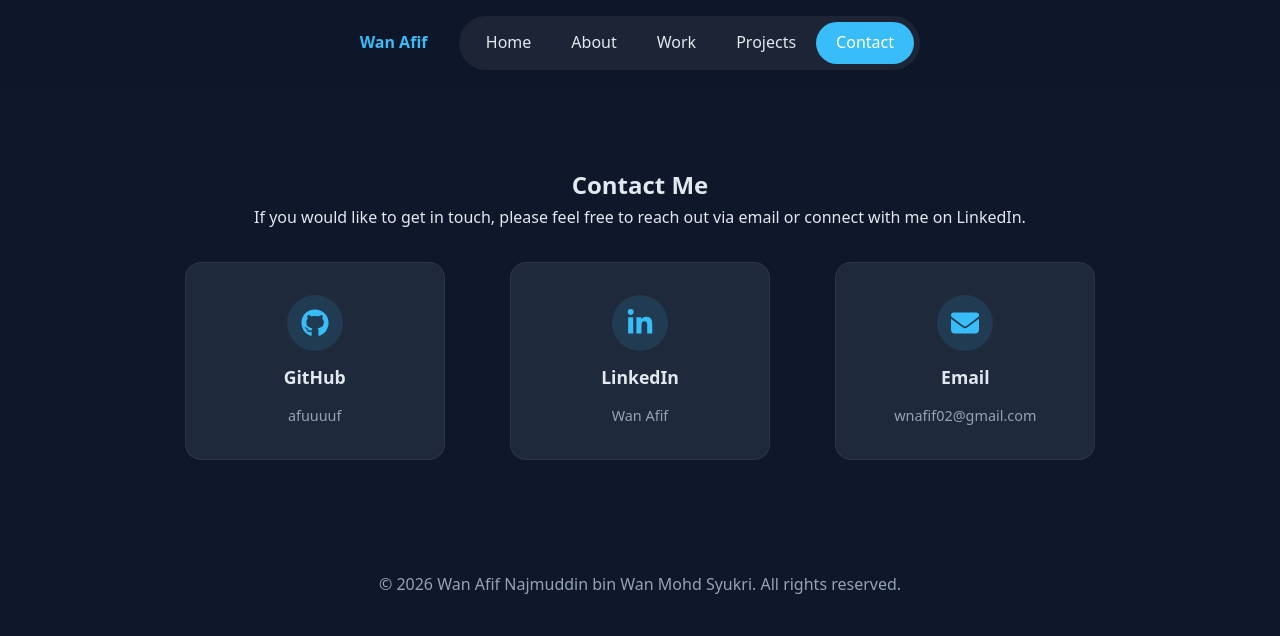
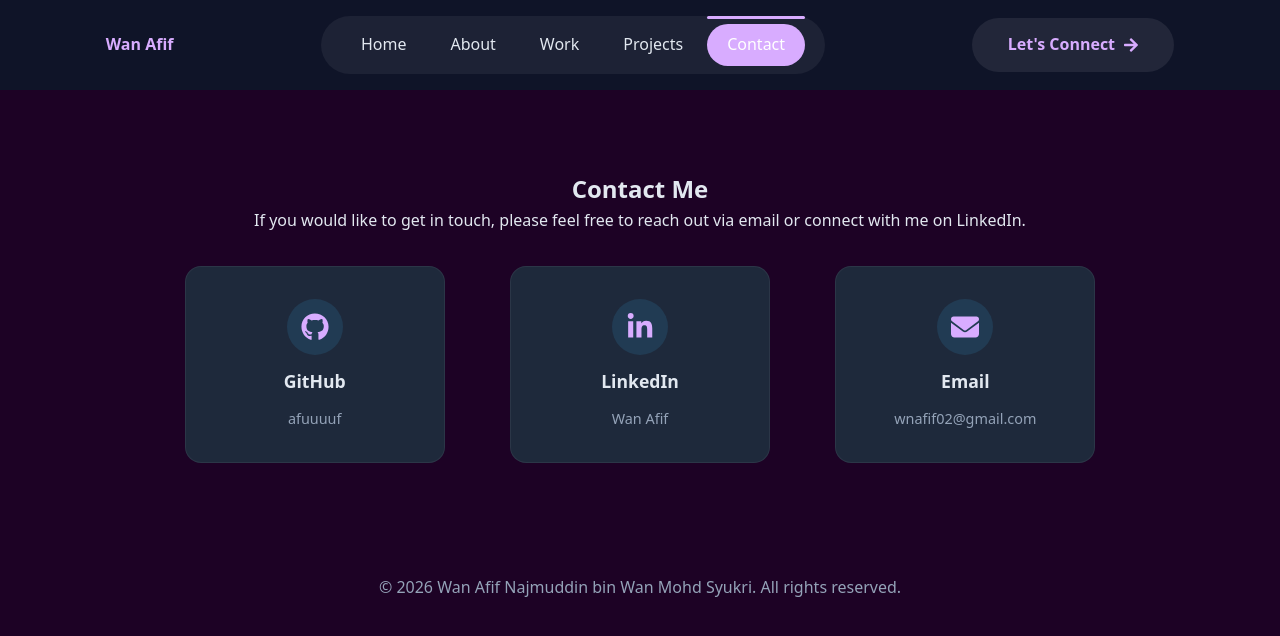
Before and after one commit to afuuuuf/portfolio, a React (Vite) app: page /contact in a window 1280 px wide. Shown: the top 636 px of the page. Built offline with nearby package versions, Linux system fonts and the light colour scheme.

Commit message:
feat: navbar enhancement

```diff
--- a/src/components/common/SocialIcons.jsx
+++ b/src/components/common/SocialIcons.jsx
@@ -1,10 +1,17 @@
-import { FaGithub, FaLinkedinIn } from "react-icons/fa";
+import {
+  FaGithub,
+  FaLinkedinIn,
+  FaFileDownload,
+  FaArrowRight,
+} from "react-icons/fa";
 import { FaEnvelope } from "react-icons/fa6";
 
 const icons = {
   github: FaGithub,
   linkedin: FaLinkedinIn,
   email: FaEnvelope,
+  download: FaFileDownload,
+  rightArrow: FaArrowRight,
 };
 
 export default function SocialIcons({ name }) {
--- a/src/components/layout/Navbar.jsx
+++ b/src/components/layout/Navbar.jsx
@@ -1,6 +1,7 @@
 import { useEffect, useRef, useState } from "react";
 import { Link, NavLink, useLocation } from "react-router-dom";
 import styles from "./Navbar.module.css";
+import SocialIcons from "../common/SocialIcons";
 
 const NAV_ITEMS = [
   { path: "/", label: "Home" },
@@ -20,9 +21,8 @@ export default function Navbar() {
     if (activeLink) {
       setIndicatorStyle({
         width: activeLink.offsetWidth,
-        height: activeLink.offsetHeight,
         left: activeLink.offsetLeft,
-        top: activeLink.offsetTop,
+        top: 0, // line anchored to top of the nav pill
       });
     }
   }, [location.pathname]);
@@ -49,6 +49,11 @@ export default function Navbar() {
           </NavLink>
         ))}
       </nav>
+
+      <Link to="/contact" className={styles.ctc}>
+        Let's Connect
+        <SocialIcons name="rightArrow" />
+      </Link>
     </header>
   );
 }
--- a/src/components/layout/Navbar.module.css
+++ b/src/components/layout/Navbar.module.css
@@ -3,8 +3,10 @@
   top: 0;
   z-index: 10;
   display: flex;
-  justify-content: center;
   align-items: center;
+  justify-content: space-around; /* even gaps incl. start & end of page */
+  width: 100%;
+  margin: 0 auto;
   padding: 1rem 2rem;
   background: rgba(15, 23, 42, 0.9);
   backdrop-filter: blur(8px);
@@ -14,14 +16,48 @@
   font-weight: 700;
   color: var(--accent);
   text-decoration: none;
+  white-space: nowrap;
+}
+
+.ctc {
+  display: inline-flex;
+  align-items: center;
+  gap: 0.5rem;
+  font-weight: 700;
+  color: var(--accent);
+  text-decoration: none;
+  white-space: nowrap;
+  padding: 0.9rem 2.2rem;
+  border-radius: 999px;
+  background: rgba(255, 255, 255, 0.08);
+  transition:
+    background 0.3s ease,
+    color 0.3s ease;
+}
+
+.ctc svg {
+  width: 1em;
+  height: 1em;
+  flex-shrink: 0;
+  transition: transform 0.3s ease;
+}
+
+.ctc:hover {
+  background: var(--accent);
+  color: #fff;
+}
+
+.ctc:hover svg {
+  transform: translateX(4px);
 }
 
 .links {
   position: relative;
   display: flex;
   align-items: center;
-  margin-left: 2rem;
-  padding: 0.4rem;
+  justify-content: space-around;
+  gap: 0.25rem;
+  padding: 0.5rem 1.25rem;
   border-radius: 999px;
   background: rgba(255, 255, 255, 0.06);
 }
@@ -30,6 +66,7 @@
   position: relative;
   z-index: 1;
   padding: 0.5rem 1.25rem;
+  text-align: center;
   border-radius: 999px;
   color: var(--text);
   text-decoration: none;
@@ -43,11 +80,14 @@
 
 .link.active {
   color: #fff;
+  background: var(--accent); /* filled background shape on the active link */
 }
 
 .indicator {
   position: absolute;
   z-index: 0;
+  top: 0; /* anchored to the top of the nav pill */
+  height: 3px;
   border-radius: 999px;
   background: var(--accent);
   transition: all 0.3s ease;
--- a/src/styles/index.css
+++ b/src/styles/index.css
@@ -1,9 +1,9 @@
 :root {
-  --bg: #0f172a;
+  --bg: #1d0225;
   --surface: #1e293b;
   --text: #e2e8f0;
   --muted: #94a3b8;
-  --accent: #38bdf8;
+  --accent: #d8acff;
 }
 
 * {
```
